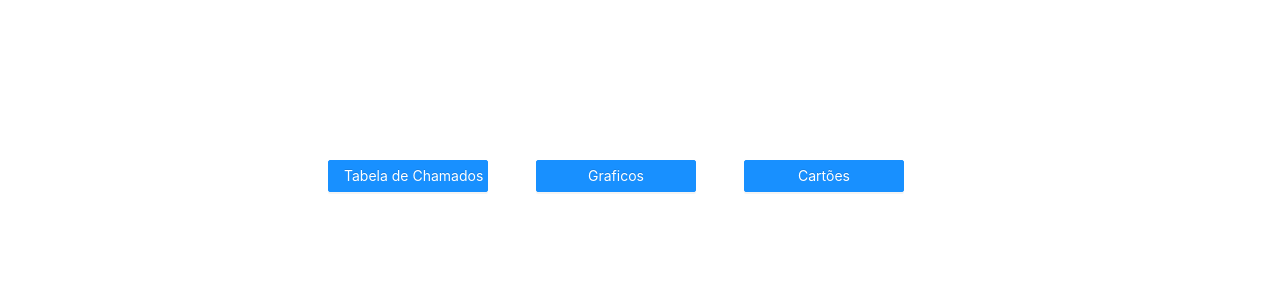
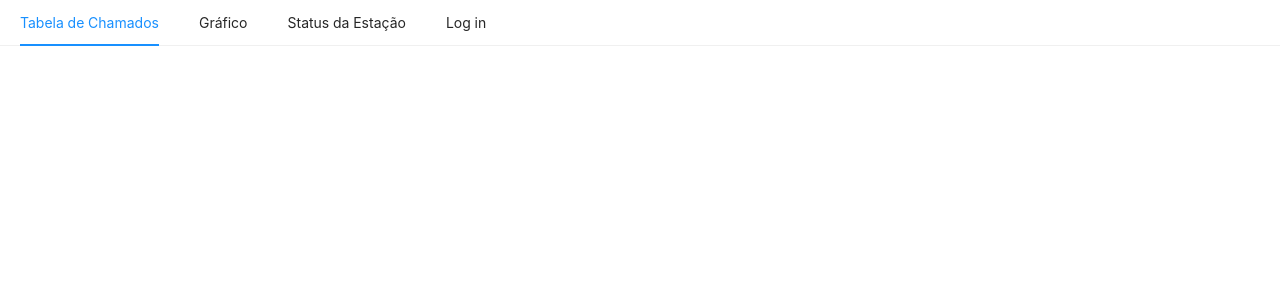
Before and after one commit to JoaoCampos767/neo-estech, a React (Create React App) app: page /home in a window 1280 px wide. Shown: the top 300 px of the page. Built offline with nearby package versions, Linux system fonts and the light colour scheme.

Commit message:
Ajuste/Melhoria

```diff
--- a/src/pages/Home/index.js
+++ b/src/pages/Home/index.js
@@ -1,3 +1,69 @@
+import { Menu } from "antd";
+import React, { useState } from "react";
+import { Link } from "react-router-dom";
+import Table from "../Table";
+import "./styles.css";
+
+const items = [
+  {
+    label: (
+      <a target="_blank" rel="noopener noreferrer">
+        Tabela de Chamados
+        <Link to={{ pathname: "/table" }} />
+      </a>
+    ),
+    key: "table",
+  },
+  {
+    label: (
+      <a target="_blank" rel="noopener noreferrer">
+        Gráfico
+        <Link to={{ pathname: "/chart" }} />
+      </a>
+    ),
+    key: "chart",
+  },
+  {
+    label: (
+      <a target="_blank" rel="noopener noreferrer">
+        Status da Estação
+        <Link to={{ pathname: "/card" }} />
+      </a>
+    ),
+    key: "card",
+  },
+  {
+    label: (
+      <a target="_blank" rel="noopener noreferrer">
+        Log in
+        <Link to={{ pathname: "/" }} />
+      </a>
+    ),
+    key: "login",
+  },
+];
+
+const App = () => {
+  const [current, setCurrent] = useState("mail");
+
+  const onClick = (e) => {
+    console.log("click ", e);
+    setCurrent(e.key);
+  };
+
+  return (
+    <Menu
+      onClick={onClick}
+      selectedKeys={[current]}
+      mode="horizontal"
+      items={items}
+    />
+  );
+};
+
+export default App;
+
+/*
 import { Button } from "antd";
 import React from "react";
 import { Link } from "react-router-dom";
@@ -27,8 +93,5 @@ export default function Btn() {
       </div>
     </>
   );
-}
-
-/*
-
+}/
 */
--- a/src/pages/Home/styles.css
+++ b/src/pages/Home/styles.css
@@ -1,15 +1 @@
-.home-wrapper{
-  width: 100%;
-  height: 100%;
-  display: flex;
-  justify-content: center;
-  flex-direction: row;
-  align-items: center;
-}
-
-.ant-btn-home {
-  margin-top: 10rem;
-  margin-right: 3rem;
-  width: 10rem;
-  height: 4rem;
-}
+@import '~antd/dist/antd.css';
--- a/src/pages/Login/index.js
+++ b/src/pages/Login/index.js
@@ -17,6 +17,11 @@ const NormalLoginForm = () => {
   };
 
   return (
+    <>
+      <div className="login-title">
+        <h1>Login</h1>
+      </div>
+
       <div className="login-wrapper">
         <Form
           name="normal_login"
@@ -67,6 +72,7 @@ const NormalLoginForm = () => {
           </Form.Item>
         </Form>
       </div>
+    </>
   );
 };
 
--- a/src/pages/Login/styles.css
+++ b/src/pages/Login/styles.css
@@ -5,12 +5,15 @@
   justify-content: center;
   flex-direction: row;
   align-items: center;
-  margin-top: 20rem;
 }
 
 .login-form {
   max-width: 600px;
-  width: 30rem;
+  width: 27rem;
+}
+
+.ant-input-affix-wrapper{
+  height: 3rem;
 }
 
 .login-form-forgot {
@@ -20,3 +23,14 @@
 .login-form-button {
   width: 100%;
 }
+
+.login-title{
+  width: 100%;
+  display: flex;
+  justify-content: center;
+  align-items: center;
+
+  font-size: 2.5rem;
+  font-weight: 700;
+  font-family: Arial, Helvetica, sans-serif;
+}
```
Lines whose indentation alone changed are shown as unchanged.
